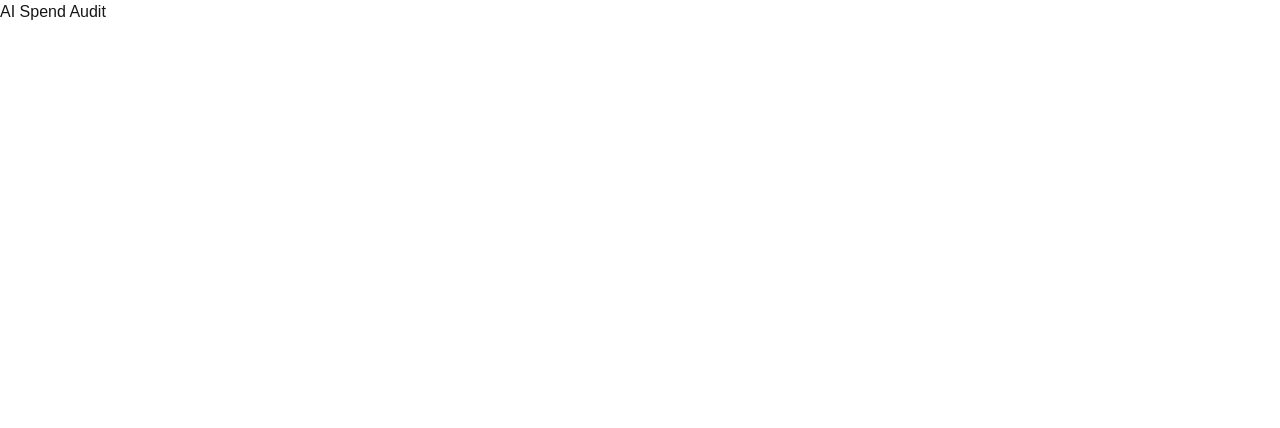
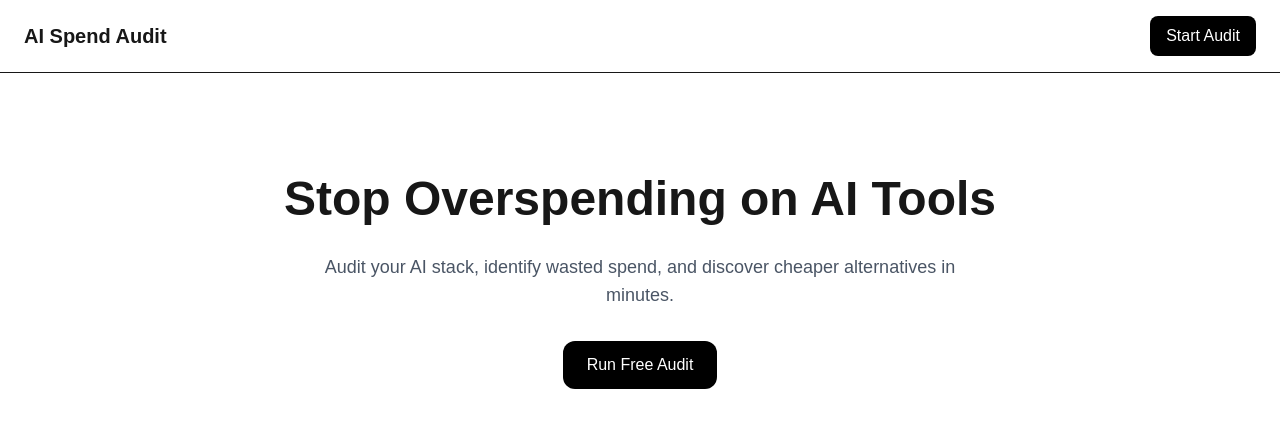
Before and after one commit to GopikaPamisetty/AI_Spend_Audit, a Next.js app: page / in a window 1280 px wide. Shown: the top 428 px of the page. Built offline with nearby package versions, Linux system fonts and the light colour scheme.

Commit message:
created initial landing page with navbar and hero section

```diff
--- a/src/app/page.tsx
+++ b/src/app/page.tsx
@@ -1,7 +1,11 @@
+import Navbar from "@/components/landing/Navbar";
+import Hero from "@/components/landing/Hero";
+
 export default function Home() {
   return (
     <main>
-      <h1>AI Spend Audit</h1>
+      <Navbar />
+      <Hero />
     </main>
   );
 }
--- /dev/null
+++ b/src/components/landing/Hero.tsx
@@ -0,0 +1,17 @@
+export default function Hero() {
+  return (
+    <section className="flex flex-col items-center justify-center px-6 py-24 text-center">
+      <h1 className="max-w-4xl text-5xl font-bold leading-tight">
+        Stop Overspending on AI Tools
+      </h1>
+
+      <p className="mt-6 max-w-2xl text-lg text-gray-600">
+        Audit your AI stack, identify wasted spend, and discover cheaper alternatives in minutes.
+      </p>
+
+      <button className="mt-8 rounded-xl bg-black px-6 py-3 text-white">
+        Run Free Audit
+      </button>
+    </section>
+  );
+}
--- /dev/null
+++ b/src/components/landing/Navbar.tsx
@@ -0,0 +1,11 @@
+export default function Navbar() {
+  return (
+    <nav className="flex items-center justify-between px-6 py-4 border-b">
+      <h1 className="text-xl font-bold">AI Spend Audit</h1>
+
+      <button className="rounded-lg bg-black px-4 py-2 text-white">
+        Start Audit
+      </button>
+    </nav>
+  );
+}
```
